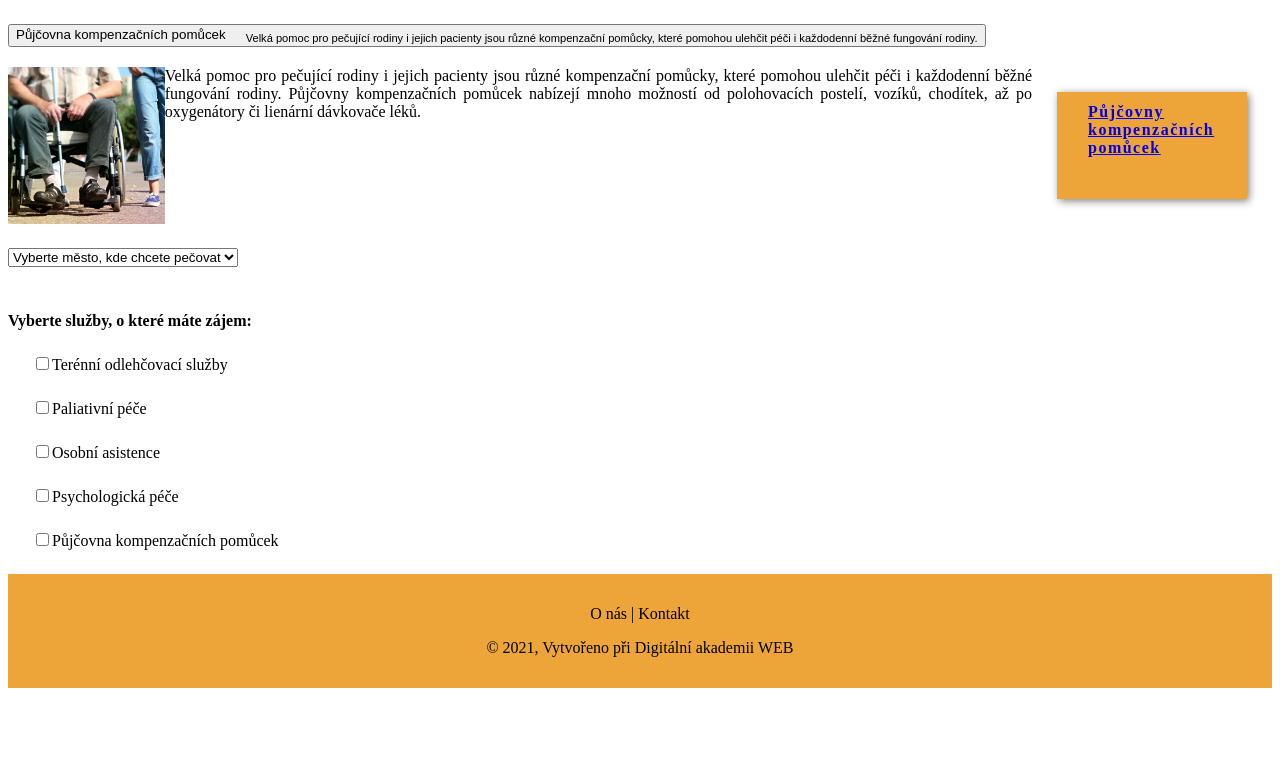
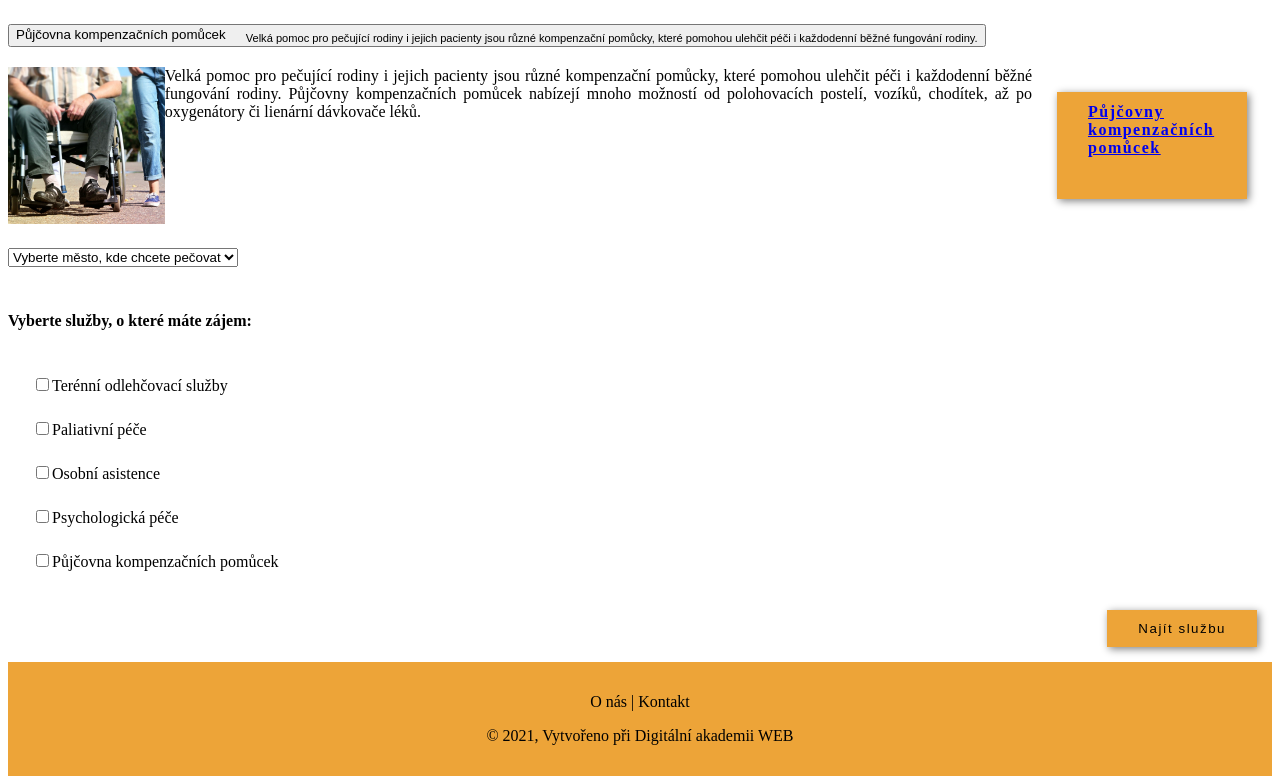
Before and after one commit to DAwCBP2021-14/pecujidoma-web, a Next.js app: page /services in a window 1280 px wide. Shown: the part 1217-2001 px from the top of the page. Before the commit the page ends 1913 px from the top, so only its background shows below. Built offline with nearby package versions, Linux system fonts and the light colour scheme.

Commit message:
button - formulář na stránce přehled služeb

```diff
--- a/pages/services.js
+++ b/pages/services.js
@@ -264,7 +264,12 @@ export default function Page({ allOrganizationsData: allOrganizationsData }) {
             </a>
           </Link>
         </div>
-        <form method="GET" action="/organizations">
+        <form
+          method="GET"
+          action="/organizations"
+          className="services__form--display"
+        >
+          <div>
             <select
               class="form-select form__lisOfServices"
               aria-label="Default select example"
@@ -313,7 +318,9 @@ export default function Page({ allOrganizationsData: allOrganizationsData }) {
                 Vimperk
               </option>
             </select>
+          </div>
           <h4>Vyberte služby, o které máte zájem:</h4>
+          <div>
             <div class="form-check form-check-inline form__lisOfServices">
               <input
                 class="form-check-input"
@@ -369,6 +376,12 @@ export default function Page({ allOrganizationsData: allOrganizationsData }) {
                 Půjčovna kompenzačních pomůcek
               </label>
             </div>
+          </div>
+          <div className="services__form--btn-display">
+            <button class="btn services__form--btn" type="submit">
+              Najít službu
+            </button>
+          </div>
         </form>
       </div>
     </Layout>
--- a/styles/global.css
+++ b/styles/global.css
@@ -323,6 +323,21 @@ sub {
 
 .btn-primary:hover {
   background-color: rgb(252, 167, 40);
+}
+.services__form--display {
+  display: flex;
+  justify-content: right;
+  flex-direction: column;
+}
+
+.services__form--btn-display {
+  display: flex;
+  justify-content: right;
+}
+
+.services__form--btn {
+  display: flex;
+  margin: 15px;
 }
 
 /******************* LISTOFORG.HTML************* */
```
Lines whose indentation alone changed are shown as unchanged.
